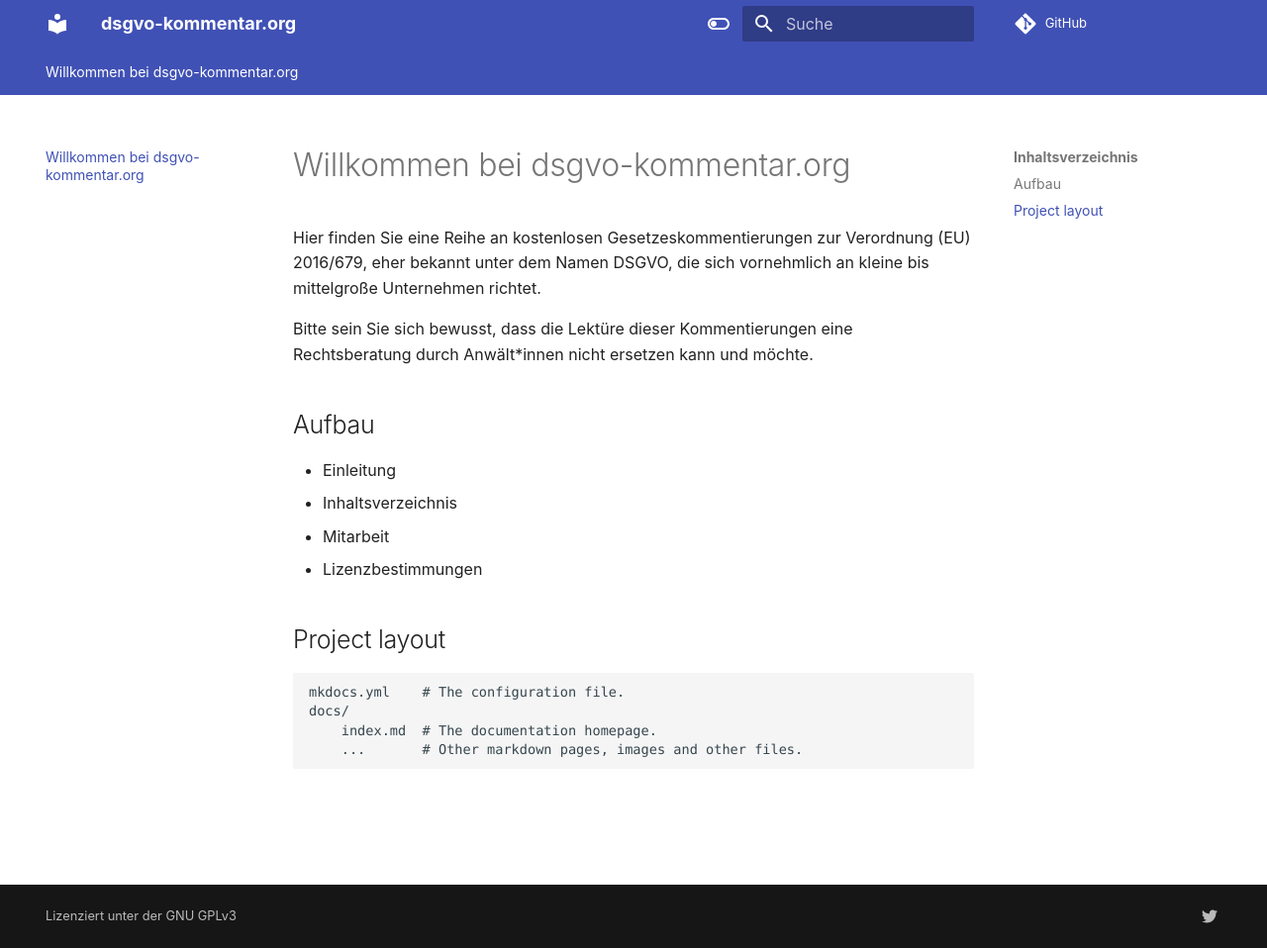
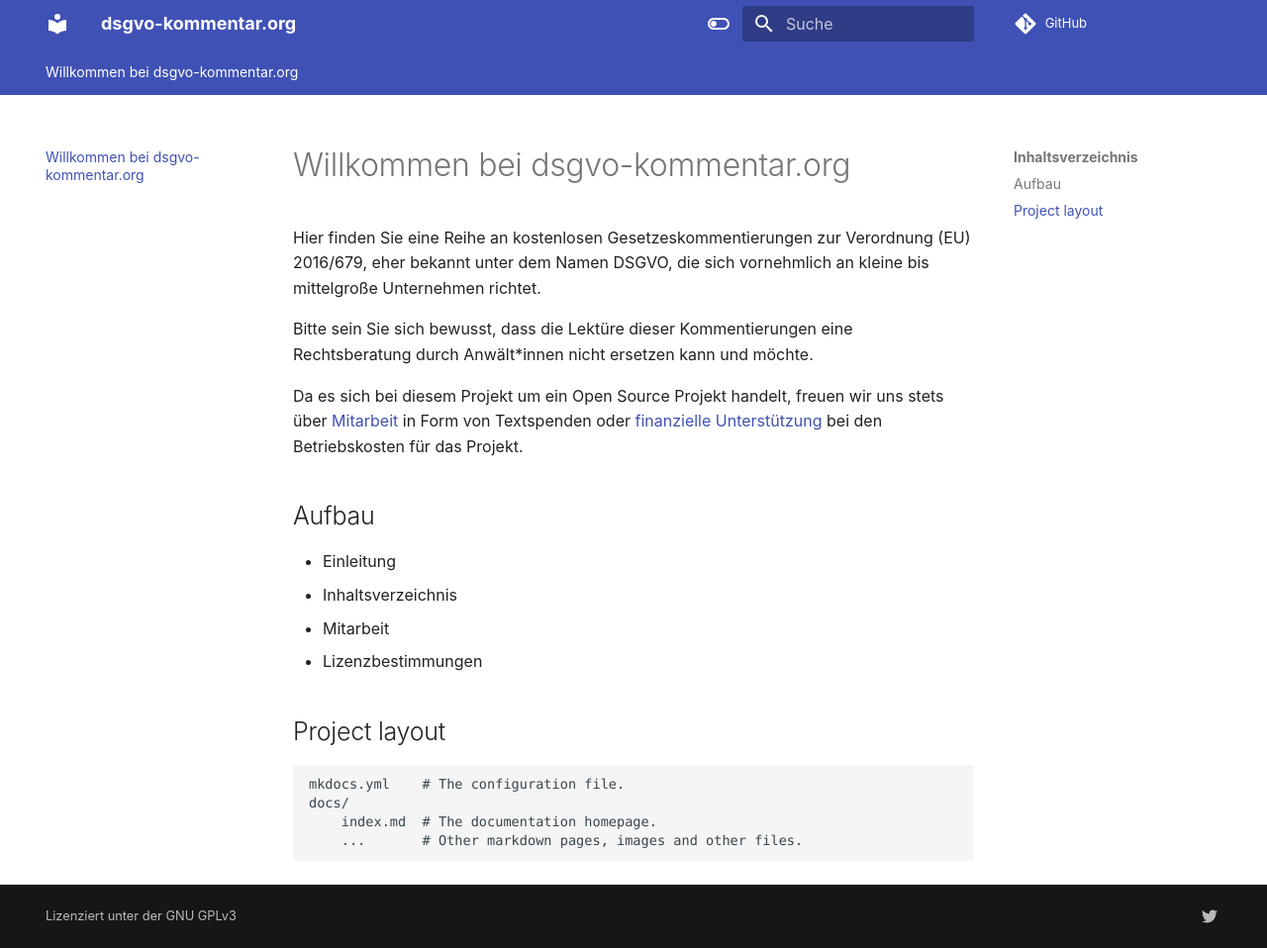
Before and after one commit to dsgvo-kommentar/mkdocs-page, an MkDocs documentation site: the page built from docs/index.md, in a window 1280 px wide and 958 px high. Shown: the whole window at 99% size. Built offline with MkDocs 1.6.1 and Material for MkDocs 9.7.7, drawn with Linux system fonts in a browser that asks for light colours; comment, search, counter and statistics services are not loaded.

Commit message:
Added text to Introduction

```diff
--- a/docs/index.md
+++ b/docs/index.md
@@ -3,6 +3,8 @@
 Hier finden Sie eine Reihe an kostenlosen Gesetzeskommentierungen zur Verordnung (EU) 2016/679, eher bekannt unter dem Namen DSGVO, die sich vornehmlich an kleine bis mittelgroße Unternehmen richtet.
 
 Bitte sein Sie sich bewusst, dass die Lektüre dieser Kommentierungen eine Rechtsberatung durch Anwält*innen nicht ersetzen kann und möchte.
+
+Da es sich bei diesem Projekt um ein Open Source Projekt handelt, freuen wir uns stets über [Mitarbeit](#) in Form von Textspenden oder [finanzielle Unterstützung](#) bei den Betriebskosten für das Projekt.
 
 ## Aufbau
 
```
